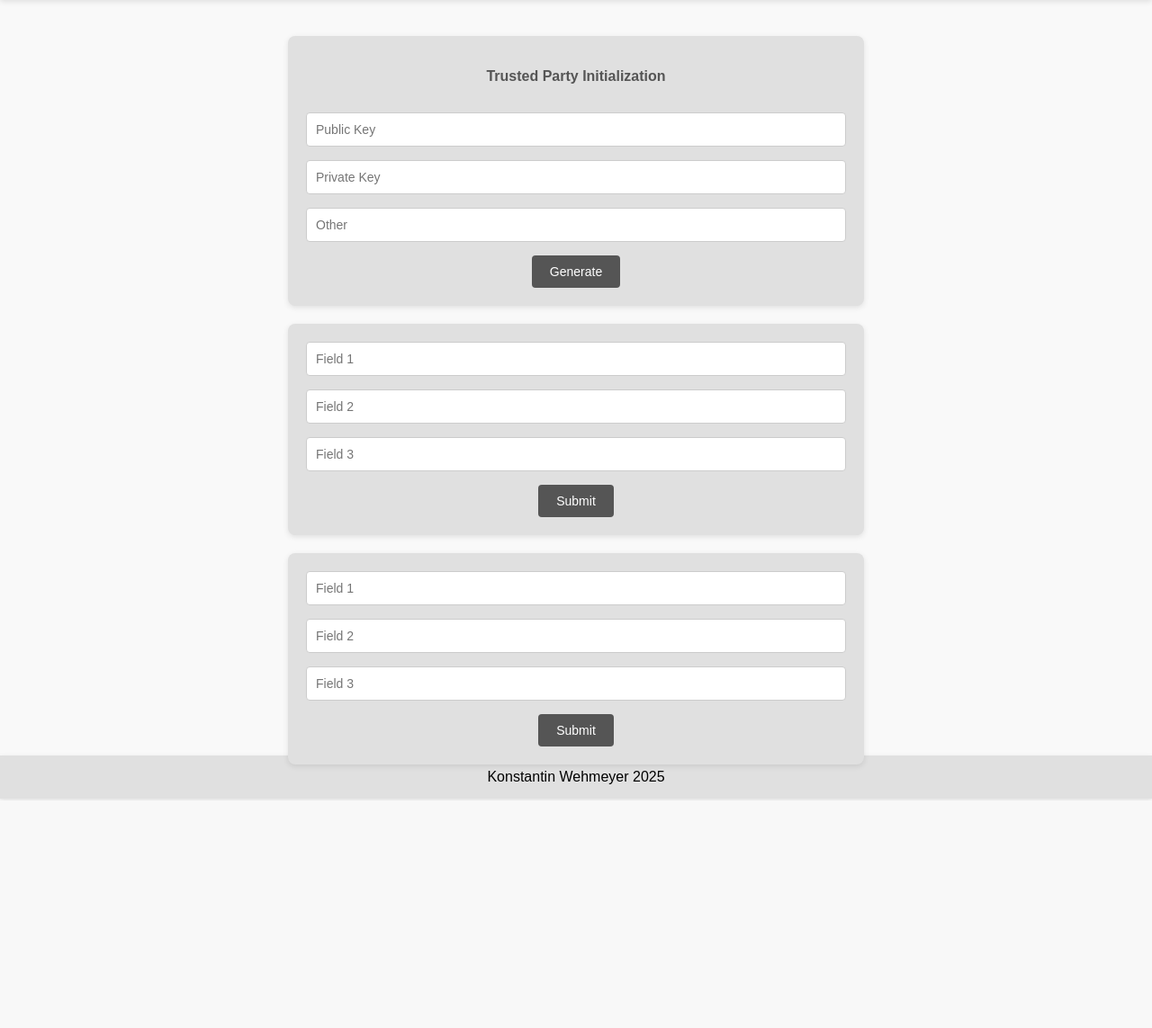
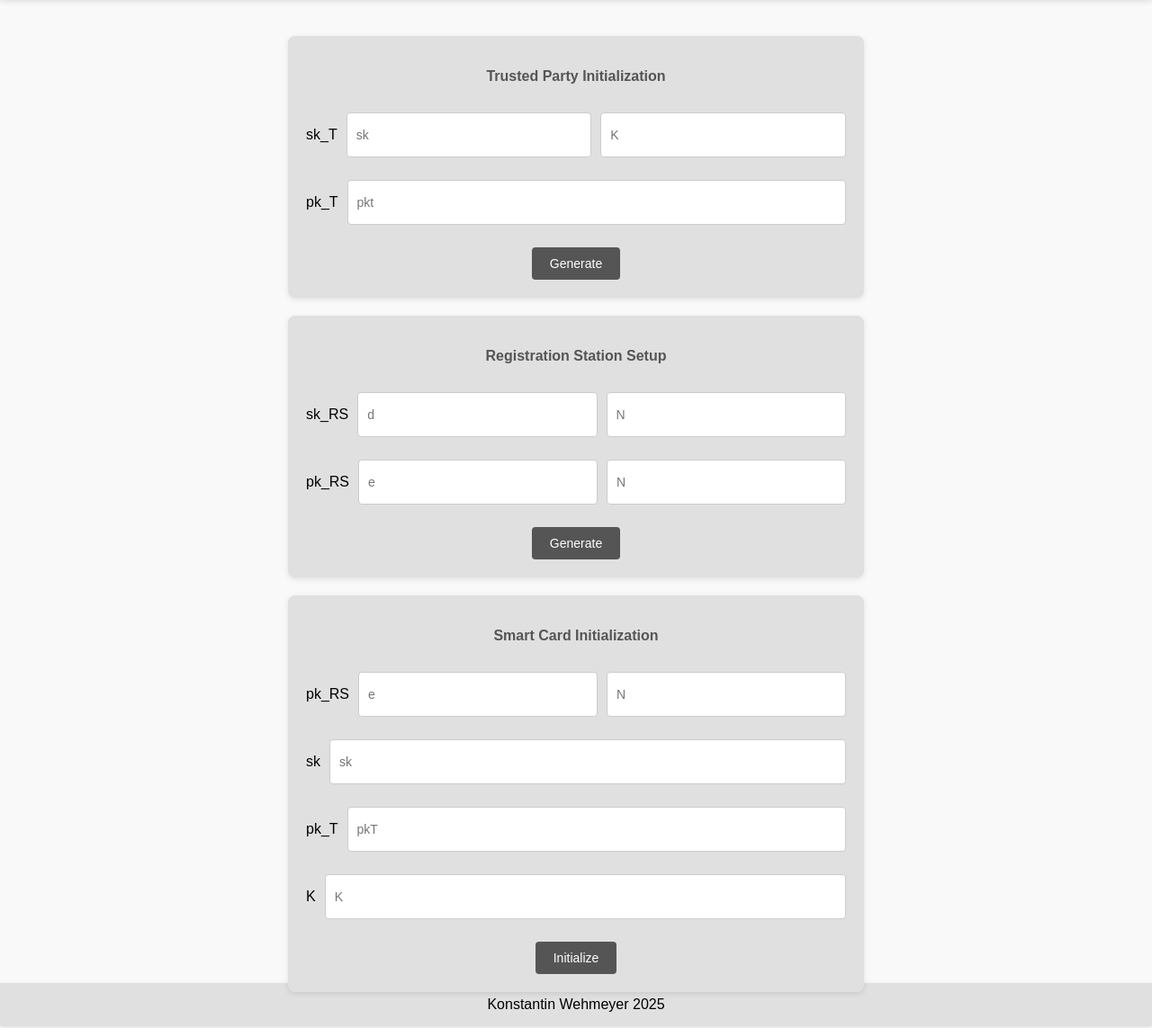
Before and after one commit to KonstantinWeh/SecureWallet, a Flask app: page / in a window 1280 px wide. Shown: the part 64-1207 px from the top of the page at 90% size. Before the commit the page ends 954 px from the top, so only its background shows below. Run offline with Flask 3, Linux system fonts and the light colour scheme.

Commit message:
Added setup

```diff
--- /dev/null
+++ b/app.py
@@ -0,0 +1,10 @@
+from flask import Flask
+from pages.setup import home_bp
+
+
+app = Flask(__name__)
+
+app.register_blueprint(home_bp)
+
+if __name__ == "__main__":
+    app.run(debug=True)
--- /dev/null
+++ b/package.json
@@ -0,0 +1,5 @@
+{
+  "devDependencies": {
+    "tailwindcss": "^4.0.17"
+  }
+}
--- /dev/null
+++ b/pages/setup.py
@@ -0,0 +1,70 @@
+from services.RSADS import RSASignature
+from flask import jsonify
+from flask import render_template
+from services.ORAM import SimpleORAM
+from flask import Blueprint, render_template
+from parties.trusted_party import get_trusted_party
+
+home_bp = Blueprint('home', __name__)
+
+trusted_party = get_trusted_party()
+
+@home_bp.route('/')
+def setup():
+    return render_template('setup.html')
+
+@home_bp.route("/trusted_party_initialization")
+def generate_tpi_keys():
+    security_param_bits = 128
+    num_blocks = 16
+
+    oram = SimpleORAM(security_param_bits, num_blocks)
+    sk, K, DB = oram.sk, oram.K, oram.DB
+
+    print(sk)
+    print(K)
+
+    trusted_party.sk = sk.hex()
+    trusted_party.K = K.hex()
+    trusted_party.pk_T = "⊥"
+
+    return jsonify({
+        'sk': sk.hex(),
+        'K': K.hex()
+    })
+
+
+@home_bp.route("/registration-station-setup")
+def generate_RS_keys():
+    sig = RSASignature(key_size_bits=1024)
+
+    sk, pk = sig.keygen()
+
+    message = b"Test message for RSA signature"
+    signature = sig.sign(sk, message)
+
+    print(f"Signature: {signature}")
+    print(f"sk: {sk}")
+    print(f"pk: {pk}")
+
+    valid = sig.verify(pk, message, signature)
+    print(f"Signature valid? {valid}")
+
+
+    trusted_party.sk_RS = sk
+    trusted_party.pk_RS = pk
+
+    return jsonify({
+        'sk': sk,
+        'pk': pk
+    })
+
+
+@home_bp.route("/initialize-card")
+def initialize_card():
+    return jsonify({
+        'pkRS': trusted_party.pk_RS,
+        'sk': trusted_party.sk,
+        'pkT': trusted_party.pk_T,
+        'K': trusted_party.K
+    })
--- a/registration.py
+++ /dev/null
@@ -1,35 +0,0 @@
-from flask import Flask, jsonify
-from flask import render_template
-from cryptography.hazmat.primitives.asymmetric import rsa
-from cryptography.hazmat.primitives import serialization
-
-app = Flask(__name__)
-
-@app.route('/')
-@app.route('/setup')
-def index(name=None):
-    return render_template('setup.html', person=name)
-
-
-@app.route("/generate-keys")
-def generate_RS_keys():
-    private_key = rsa.generate_private_key(public_exponent=65537, key_size=1024)
-    public_key = private_key.public_key()
-
-    private_pem = private_key.private_bytes(
-        encoding=serialization.Encoding.PEM,
-        format=serialization.PrivateFormat.TraditionalOpenSSL,
-        encryption_algorithm=serialization.NoEncryption()
-    ).decode('utf-8')
-
-    public_pem = public_key.public_bytes(
-        encoding=serialization.Encoding.PEM,
-        format=serialization.PublicFormat.SubjectPublicKeyInfo
-    ).decode('utf-8')
-
-    print(public_pem)
-
-    return jsonify({
-        'public_key': public_pem,
-        'private_key': private_pem
-    })
--- a/static/style.css
+++ b/static/style.css
@@ -34,6 +34,15 @@ box-shadow: 0 2px 6px rgba(0, 0, 0, 0.1);
     padding-top: -50px;
     left: 0;
     right: 0;
+}
+
+.input-row {
+    display: flex;
+    gap: 10px; /* spacing between inputs */
+    margin-bottom: 10px;
+}
+.input-row input {
+    flex: 1; /* each input takes up equal width */
 }
 
 .box-header{
--- a/templates/setup.html
+++ b/templates/setup.html
@@ -12,14 +12,35 @@
 {% block content %}
 
     <script>
-    async function generateKeyPair(event, form) {
+    async function generateTpiKeys(event, form) {
       event.preventDefault();
-      const response = await fetch('/generate-keys');
+      const response = await fetch('/trusted_party_initialization');
       const data = await response.json();
 
-      form.field1.value = data.public_key;
-      form.field2.value = data.private_key;
-      form.field3.value = "✓ Keys Ready";
+      form.TPIsk.value = data.sk;
+      form.K.value = data.K;
+      form.pkt.value = "⊥"
+    }
+    async function generateRsKeys(event, form) {
+      event.preventDefault();
+      const response = await fetch('/registration-station-setup');
+      const data = await response.json();
+
+      form.skRS_d.value = data.sk[0];
+      form.skRS_n.value = data.sk[1];
+      form.pkRS_e.value = data.pk[0];
+      form.pkRS_n.value = data.pk[1];
+    }
+    async function initializeCard(event, form) {
+      event.preventDefault();
+      const response = await fetch('/initialize-card');
+      const data = await response.json();
+
+      form.pkRS_e_card.value = data.pkRS[0];
+      form.pkRS_n_card.value = data.pkRS[1];
+      form.sk_card.value = data.sk;
+      form.pk_T_card.value = data.pkT;
+      form.K_card.value = data.K;
     }
   </script>
 
@@ -27,29 +48,55 @@
     <div class>
 
 
-    <form class="box" onsubmit="generateKeyPair(event, this)">
-        <p class="box-header"> Trusted Party Initialization</p>
-        <input type="text" name="field1" placeholder="Public Key">
-        <input type="text" name="field2" placeholder="Private Key">
-        <input type="text" name="field3" placeholder="Other">
+    <form class="box" onsubmit="generateTpiKeys(event, this)">
+        <p class="box-header">Trusted Party Initialization</p>
+        <div class="input-row">
+            <p>sk_T</p>
+            <input type="text" name="TPIsk" placeholder="sk">
+            <input type="text" name="K" placeholder="K">
+        </div>
+        <div class="input-row"><p>pk_T</p><input type="text" name="pkt" placeholder="pkt"></div>
         <button type="submit">Generate</button>
     </form>
 
 
 
-    <div class="box">
-        <input type="text" placeholder="Field 1">
-        <input type="text" placeholder="Field 2">
-        <input type="text" placeholder="Field 3">
-        <button>Submit</button>
-    </div>
+    <form class="box" onsubmit="generateRsKeys(event, this)">
+        <p class="box-header">Registration Station Setup</p>
+        <div class="input-row">
+            <p>sk_RS</p>
+            <input type="text" name="skRS_d" placeholder="d">
+            <input type="text" name="skRS_n" placeholder="N">
+        </div>
+        <div class="input-row">
+            <p>pk_RS</p>
+            <input type="text" name="pkRS_e" placeholder="e">
+            <input type="text" name="pkRS_n" placeholder="N">
+        </div>
+        <button>Generate</button>
+    </form>
 
-    <div class="box">
-        <input type="text" placeholder="Field 1">
-        <input type="text" placeholder="Field 2">
-        <input type="text" placeholder="Field 3">
-        <button>Submit</button>
-    </div>
+    <form class="box" onsubmit="initializeCard(event, this)">
+        <p class="box-header">Smart Card Initialization</p>
+        <div class="input-row">
+            <p>pk_RS</p>
+            <input type="text" name="pkRS_e_card" placeholder="e">
+            <input type="text" name="pkRS_n_card" placeholder="N">
+        </div>
+        <div class="input-row">
+            <p>sk</p>
+            <input type="text" name="sk_card" placeholder="sk">
+        </div>
+        <div class="input-row">
+            <p>pk_T</p>
+            <input type="text" name="pk_T_card" placeholder="pkT">
+        </div>
+        <div class="input-row">
+            <p>K</p>
+            <input type="text" name="K_card" placeholder="K">
+        </div>
+        <button>Initialize</button>
+    </form>
     </div>
 {% endblock %}
 
```
Also changed, not shown: parties/trusted_party.py (added, +73 -0 lines), services/ORAM.py (added, +17 -0 lines), services/RSADS.py (added, +43 -0 lines), services/pedersen_commitment.py (added, +51 -0 lines), package-lock.json (added), 1 other file.
